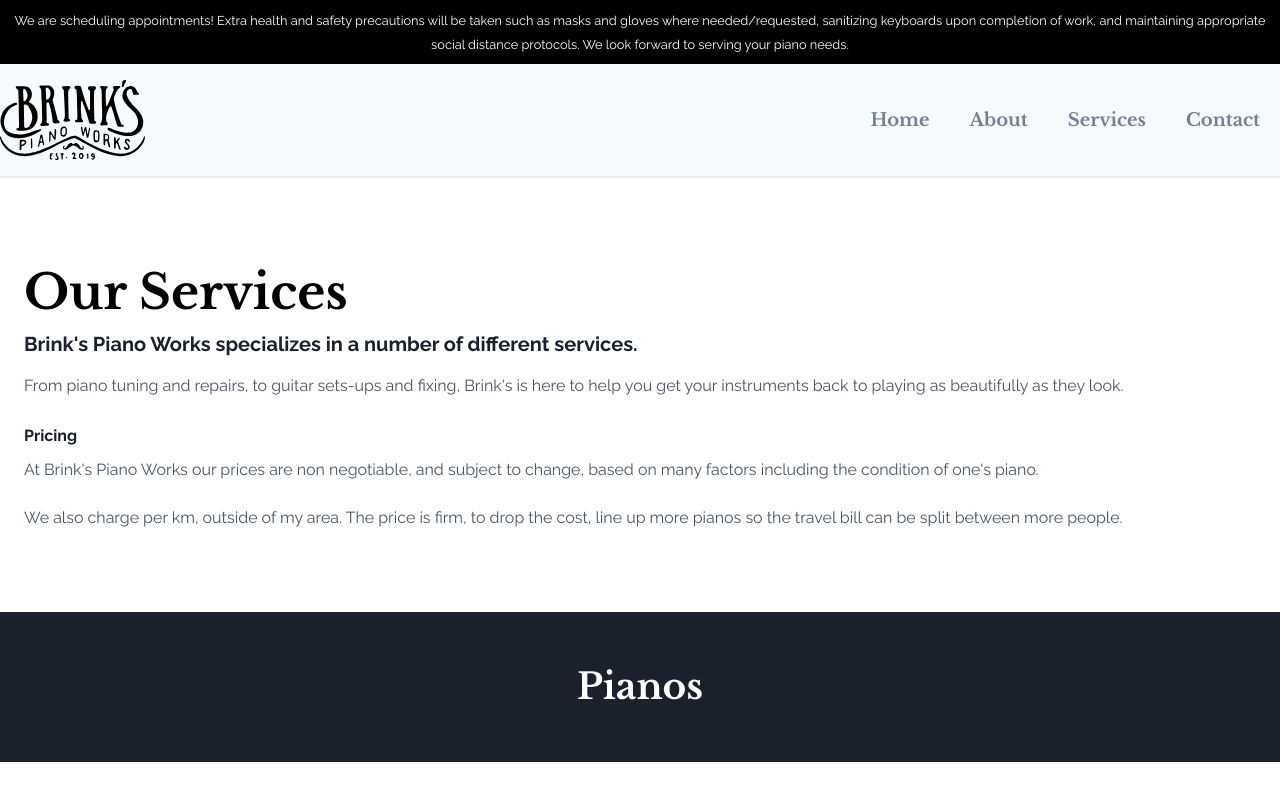
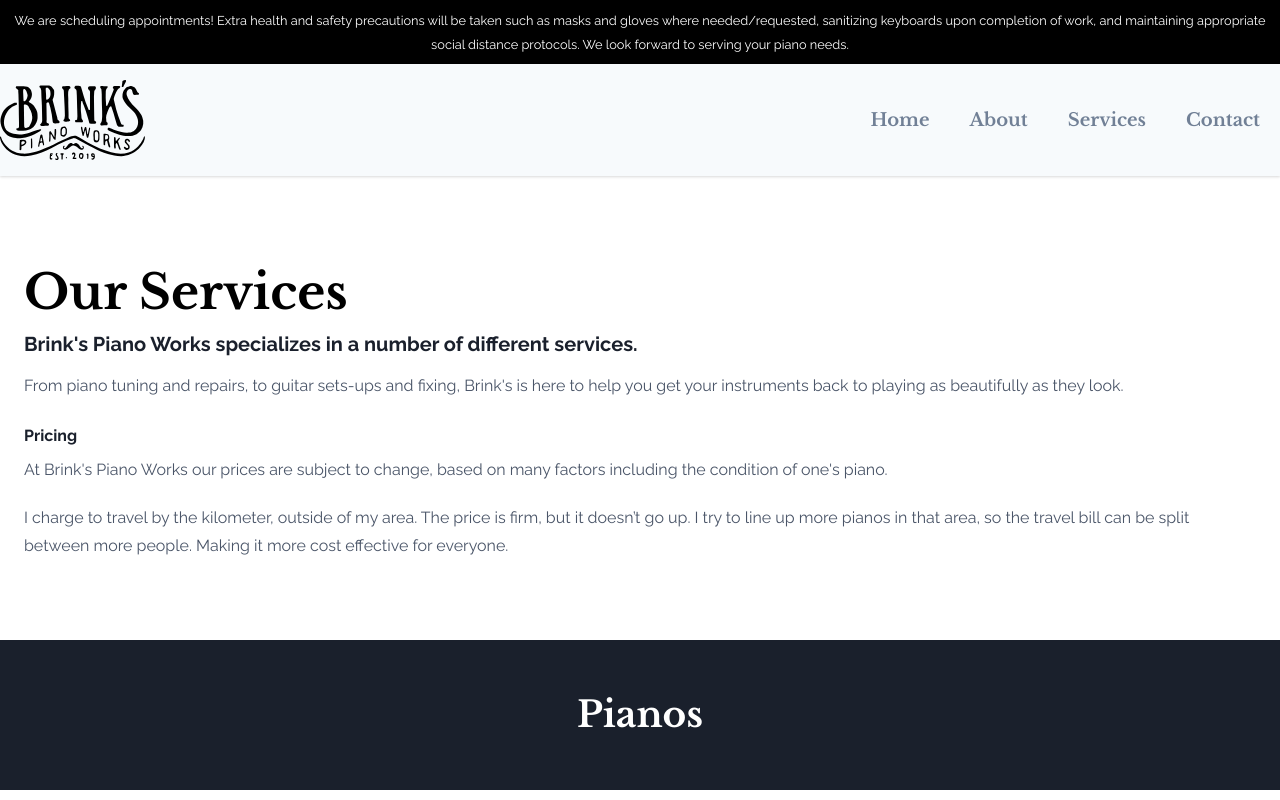
Before and after one commit to colbygarland/brinks-piano, a Nuxt app: page /services in a window 1280 px wide. Shown: the top 800 px of the page. Built offline with nearby package versions, Linux system fonts and the light colour scheme.

Commit message:
Updated pricing wording. Closes #12

```diff
--- a/pages/services.vue
+++ b/pages/services.vue
@@ -15,14 +15,16 @@
                     </p>
                     <h4>Pricing</h4>
                     <p>
-                        At Brink's Piano Works our prices are non negotiable,
-                        and subject to change, based on many factors including
-                        the condition of one's piano.
+                        At Brink's Piano Works our prices are subject to change,
+                        based on many factors including the condition of one's
+                        piano.
                     </p>
                     <p>
-                        We also charge per km, outside of my area. The price is
-                        firm, to drop the cost, line up more pianos so the
-                        travel bill can be split between more people.
+                        I charge to travel by the kilometer, outside of my area.
+                        The price is firm, but it doesn’t go up. I try to line
+                        up more pianos in that area, so the travel bill can be
+                        split between more people. Making it more cost effective
+                        for everyone.
                     </p>
                 </div>
             </Container>
```
